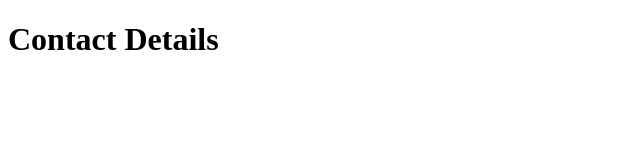
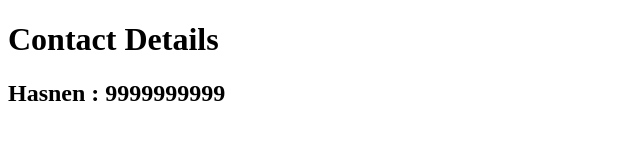
Before and after one commit to sarfarazahmeda9/PetPooja, a plain HTML site: page contact.html in a window 1280 px wide. Shown: the whole page, without its empty margins (0-640 px from the left). Drawn offline with Linux system fonts and the light colour scheme.

Commit message:
Update contact.html
updated contact details

```diff
--- a/contact.html
+++ b/contact.html
@@ -7,5 +7,6 @@
 </head>
 <body>
     <h1>Contact Details</h1>
+    <h2>Hasnen : 9999999999</h2>
 </body>
 </html>
```
